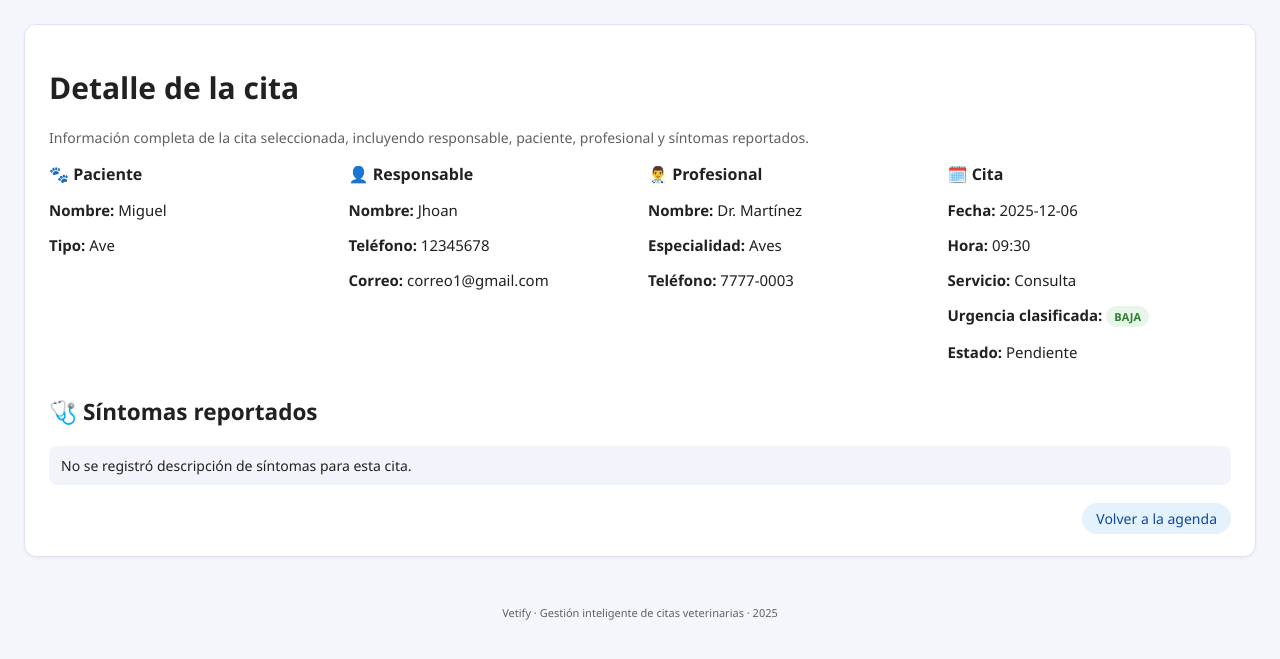
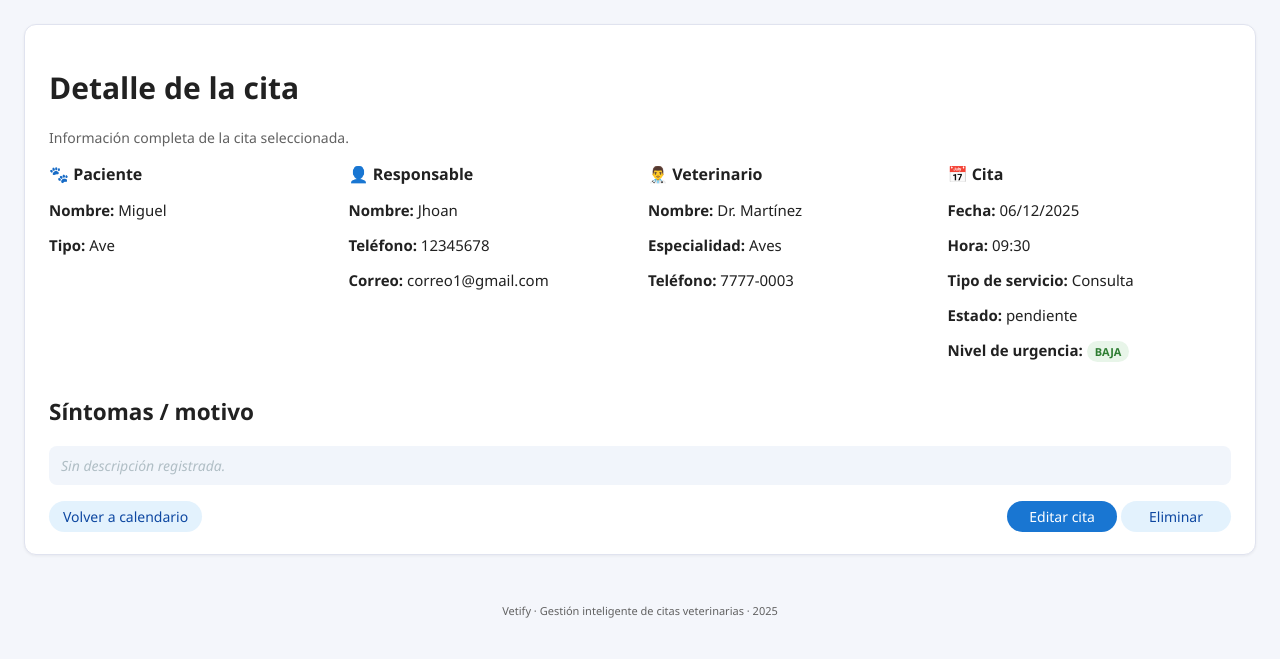
Before and after one commit to Yan5030k/vetify_web, a Flask app: page /cita/1 in a window 1280 px wide. Shown: the part 53-712 px from the top of the page. Run offline with Flask 3, Linux system fonts and the light colour scheme; data comes from the database, SQL or seed files in the repository; both versions use the stored data as it was after the commit.

Commit message:
editar citas

```diff
--- a/app.py
+++ b/app.py
@@ -1,5 +1,4 @@
 from datetime import datetime
-from collections import OrderedDict
 
 from flask import (
     Flask, render_template, request, redirect, url_for, flash
@@ -22,6 +21,9 @@ from services import (
     analizar_urgencia,
     existe_cita_en_horario,
     obtener_cita_por_id,
+    obtener_cita_cruda,
+    actualizar_cita,
+    eliminar_cita,
 )
 
 app = Flask(__name__)
@@ -154,7 +156,7 @@ def appointment():
 @app.route("/agenda")
 def agenda():
     """
-    Agenda del día actual (la dejamos como vista auxiliar).
+    Agenda del día actual (vista auxiliar).
     """
     citas = listar_citas_hoy()
     total_mascotas = contar_mascotas()
@@ -174,7 +176,7 @@ def agenda():
 @app.route("/citas")
 def citas():
     """
-    Vista tipo calendario mensual/lista agrupada por día con filtro por urgencia.
+    Vista tipo calendario: citas agrupadas por día, con filtro por urgencia.
     """
     urgencia_filtro = request.args.get("urg", "todas").lower()
     citas = listar_citas_todas()
@@ -204,7 +206,6 @@ def citas():
     for c in citas_filtradas:
         fecha_iso = c["fecha_hora"][:10]  # YYYY-MM-DD
         if fecha_iso != current_date:
-            # iniciar nuevo grupo
             current_date = fecha_iso
             dt = datetime.fromisoformat(fecha_iso)
             dia_nombre = dias_semana[dt.weekday()]
@@ -235,6 +236,83 @@ def cita_detalle(cita_id: int):
     return render_template("cita_detalle.html", cita=cita)
 
 
+@app.route("/cita/<int:cita_id>/editar", methods=["GET", "POST"])
+def cita_editar(cita_id: int):
+    cita = obtener_cita_cruda(cita_id)
+    if not cita:
+        flash("La cita seleccionada no existe.", "error")
+        return redirect(url_for("citas"))
+
+    mascotas = listar_mascotas()
+    vets = listar_veterinarios()
+
+    if request.method == "POST":
+        mascota_id = request.form.get("mascota_id")
+        vet_id = request.form.get("vet_id")
+        tipo_servicio = request.form.get("tipo_servicio", "Consulta")
+        sintomas = request.form.get("sintomas", "")
+        fecha_str = request.form.get("fecha_cita", "").strip()
+        hora_str = request.form.get("hora_cita", "").strip()
+
+        try:
+            mascota_id = int(mascota_id)
+            vet_id = int(vet_id)
+        except (TypeError, ValueError):
+            flash("Selecciona una mascota y un veterinario válidos.", "error")
+            return redirect(url_for("cita_editar", cita_id=cita_id))
+
+        if not fecha_str or not hora_str:
+            flash("Indica la fecha y la hora de la cita.", "error")
+            return redirect(url_for("cita_editar", cita_id=cita_id))
+
+        try:
+            fecha_hora = datetime.fromisoformat(f"{fecha_str}T{hora_str}")
+        except ValueError:
+            flash("Formato de fecha u hora no válido.", "error")
+            return redirect(url_for("cita_editar", cita_id=cita_id))
+
+        # Evitar choque de horario con otras citas del mismo vet
+        if existe_cita_en_horario(vet_id, fecha_hora, excluir_id=cita_id):
+            flash(
+                "El profesional seleccionado ya tiene otra cita en esa fecha y hora. "
+                "Por favor elige otro horario.",
+                "error"
+            )
+            return redirect(url_for("cita_editar", cita_id=cita_id))
+
+        urgencia = analizar_urgencia(sintomas)
+        actualizar_cita(cita_id, mascota_id, vet_id, fecha_hora, tipo_servicio, sintomas, urgencia)
+
+        flash("Cita actualizada correctamente.", "success")
+        return redirect(url_for("cita_detalle", cita_id=cita_id))
+
+    # Prellenar valores
+    dt = datetime.fromisoformat(cita["fecha_hora"])
+    fecha_cita = dt.date().isoformat()
+    hora_cita = dt.time().strftime("%H:%M")
+
+    return render_template(
+        "cita_editar.html",
+        cita=cita,
+        mascotas=mascotas,
+        vets=vets,
+        fecha_cita=fecha_cita,
+        hora_cita=hora_cita
+    )
+
+
+@app.route("/cita/<int:cita_id>/eliminar", methods=["POST"])
+def cita_eliminar(cita_id: int):
+    cita = obtener_cita_cruda(cita_id)
+    if not cita:
+        flash("La cita seleccionada ya no existe.", "error")
+        return redirect(url_for("citas"))
+
+    eliminar_cita(cita_id)
+    flash("Cita eliminada correctamente.", "success")
+    return redirect(url_for("citas"))
+
+
 @app.route("/pacientes")
 def pacientes():
     pacientes = listar_pacientes_detalle()
--- a/static/css/styles.css
+++ b/static/css/styles.css
@@ -724,3 +724,28 @@ textarea {
         align-items: flex-start;
     }
 }
+
+
+.actions-cell {
+    text-align: right;
+    white-space: nowrap;
+}
+
+.link-button {
+    background: none;
+    border: none;
+    padding: 0;
+    margin: 0 4px;
+    font-size: 13px;
+    color: var(--primary-dark);
+    cursor: pointer;
+    text-decoration: none;
+}
+
+.link-button:hover {
+    text-decoration: underline;
+}
+
+.link-danger {
+    color: var(--danger);
+}
--- a/templates/cita_detalle.html
+++ b/templates/cita_detalle.html
@@ -4,13 +4,8 @@
 {% block content %}
 <div class="card">
     <h1>Detalle de la cita</h1>
-    {% set dt = cita['fecha_hora'] %}
-    {% set fecha = dt[0:10] %}
-    {% set hora = dt[11:16] %}
-
     <p class="form-sub">
-        Información completa de la cita seleccionada, incluyendo responsable,
-        paciente, profesional y síntomas reportados.
+        Información completa de la cita seleccionada.
     </p>
 
     <div class="detalle-grid">
@@ -28,18 +23,21 @@
         </section>
 
         <section>
-            <h2>👨‍⚕️ Profesional</h2>
+            <h2>👨‍⚕️ Veterinario</h2>
             <p><strong>Nombre:</strong> {{ cita['vet'] }}</p>
             <p><strong>Especialidad:</strong> {{ cita['vet_especialidad'] }}</p>
             <p><strong>Teléfono:</strong> {{ cita['vet_telefono'] }}</p>
         </section>
 
         <section>
-            <h2>🗓️ Cita</h2>
-            <p><strong>Fecha:</strong> {{ fecha }}</p>
-            <p><strong>Hora:</strong> {{ hora }}</p>
-            <p><strong>Servicio:</strong> {{ cita['tipo_servicio'] }}</p>
-            <p><strong>Urgencia clasificada:</strong>
+            <h2>📅 Cita</h2>
+            {% set dt = cita['fecha_hora'] %}
+            <p><strong>Fecha:</strong> {{ dt[8:10] }}/{{ dt[5:7] }}/{{ dt[0:4] }}</p>
+            <p><strong>Hora:</strong> {{ dt[11:16] }}</p>
+            <p><strong>Tipo de servicio:</strong> {{ cita['tipo_servicio'] }}</p>
+            <p><strong>Estado:</strong> {{ cita['estado'] }}</p>
+            <p>
+                <strong>Nivel de urgencia:</strong>
                 {% set urg = (cita['urgencia'] or '').lower() %}
                 {% if urg == 'alta' %}
                     <span class="urg-tag urg-alta">ALTA</span>
@@ -51,21 +49,33 @@
                     <span class="urg-tag">N/A</span>
                 {% endif %}
             </p>
-            <p><strong>Estado:</strong> {{ cita['estado'] | capitalize }}</p>
         </section>
     </div>
 
-    <section class="detalle-sintomas">
-        <h2>🩺 Síntomas reportados</h2>
-        {% if cita['sintomas'] %}
-            <p class="texto-sintomas">{{ cita['sintomas'] }}</p>
-        {% else %}
-            <p class="texto-sintomas">No se registró descripción de síntomas para esta cita.</p>
-        {% endif %}
-    </section>
+    <div class="detalle-sintomas">
+        <h2>Síntomas / motivo</h2>
+        <div class="texto-sintomas">
+            {% if cita['sintomas'] %}
+                {{ cita['sintomas'] }}
+            {% else %}
+                <span class="symptoms-empty">Sin descripción registrada.</span>
+            {% endif %}
+        </div>
+    </div>
 
-    <div class="form-actions">
-        <a class="btn btn-secondary" href="{{ url_for('agenda') }}">Volver a la agenda</a>
+    <div class="form-actions" style="margin-top: 16px; justify-content: space-between;">
+        <div>
+            <a href="{{ url_for('citas') }}" class="btn btn-secondary">Volver a calendario</a>
+        </div>
+        <div>
+            <a href="{{ url_for('cita_editar', cita_id=cita['id']) }}" class="btn btn-primary">Editar cita</a>
+            <form action="{{ url_for('cita_eliminar', cita_id=cita['id']) }}"
+                  method="post"
+                  style="display:inline;"
+                  onsubmit="return confirm('¿Seguro que deseas eliminar esta cita?');">
+                <button type="submit" class="btn btn-secondary">Eliminar</button>
+            </form>
+        </div>
     </div>
 </div>
 {% endblock %}
```
Also changed, not shown: services.py (+80 -15 lines), templates/cita_editar.html (added, +104 -0 lines), templates/citas.html (+16 -4 lines), vetify_web.db.
